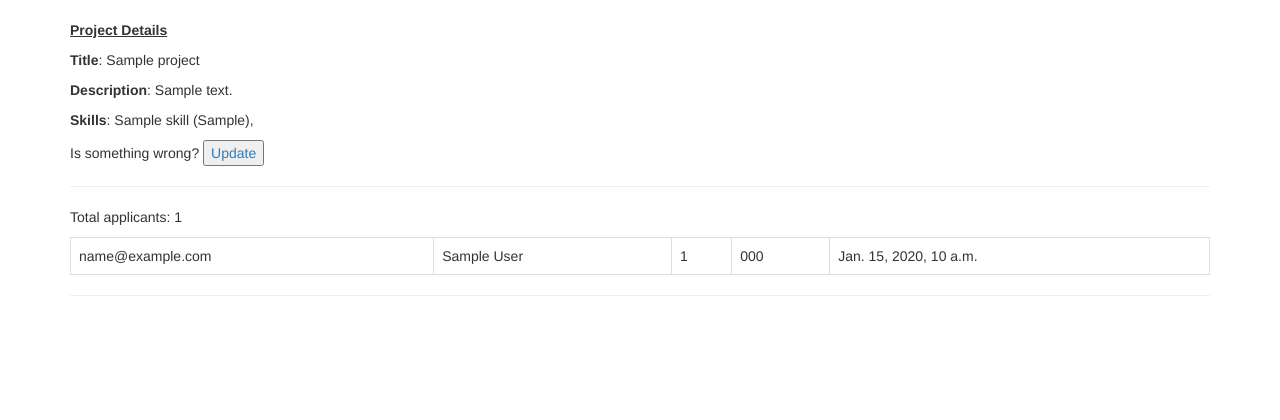
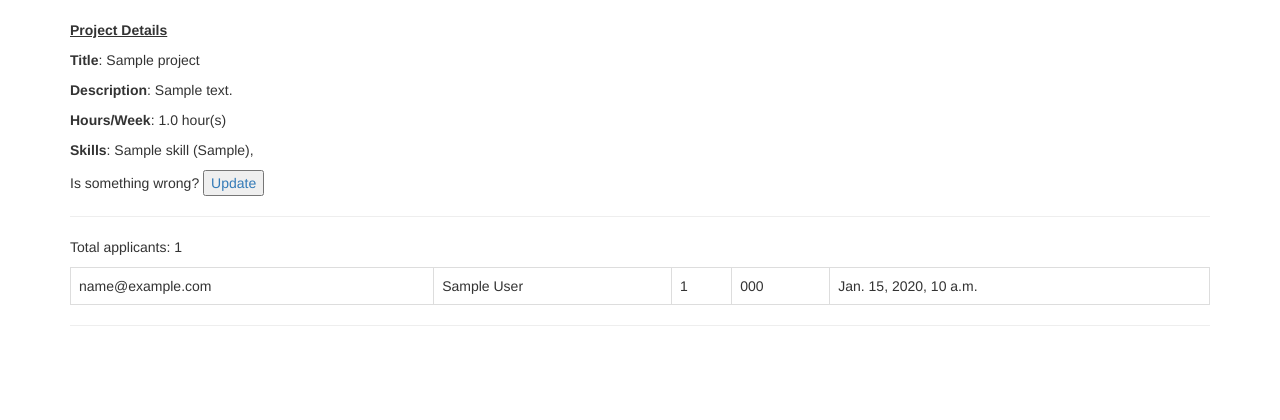
Before and after one commit to narenchoudhary/iitg-fscp, a Django app: template iitgurp/projects/templates/projects/faculty/project_detail.html in a window 1280 px wide. Shown: the part 72-492 px from the top of the page. Run offline with Django 3.2, Linux system fonts and the light colour scheme; the template is opened without the code that fills it: values that come from a table or form of the project are taken from there, others are empty; tables that the repository leaves empty hold one stand-in row (values such as "Sample post"); some libraries are stand-ins or nearby versions.

Commit message:
Add hours_per_week field to Project model

```diff
--- a/iitgurp/projects/forms.py
+++ b/iitgurp/projects/forms.py
@@ -11,7 +11,7 @@ class ProjectCreateForm(forms.ModelForm):
 
     class Meta:
         model = Project
-        fields = ['title', 'description', 'skills']
+        fields = ['title', 'description', 'hours_per_week', 'skills']
         widgets = {
             'skills': ModelSelect2MultipleWidget(
                 queryset=Skill.objects.all().order_by('-name'),
--- a/iitgurp/projects/models.py
+++ b/iitgurp/projects/models.py
@@ -22,6 +22,10 @@ class Project(models.Model):
     faculty = models.ForeignKey(Faculty, null=True, blank=False)
     title = models.CharField(max_length=70, blank=False, null=False)
     description = models.CharField(max_length=300, blank=True, null=True)
+    hours_per_week = models.DecimalField(
+        max_digits=3, decimal_places=1, null=False, blank=False, default=2,
+        verbose_name='Hours Per Week'
+    )
     skills = models.ManyToManyField(Skill, blank=True)
     # dates
     creation_datetime = models.DateTimeField(null=True, blank=True)
--- a/iitgurp/projects/templates/projects/faculty/project_detail.html
+++ b/iitgurp/projects/templates/projects/faculty/project_detail.html
@@ -5,6 +5,7 @@
 
 <p><strong>Title</strong>: {{project.title}}</p>
 <p><strong>Description</strong>: {{project.description}}</p>
+<p><strong>Hours/Week</strong>: {{project.hours_per_week}} hour(s)</p>
 <p><strong>Skills</strong>:
     {% for skill in project.skills.all %}
         {{skill.name}} ({{skill.area}}),
--- a/iitgurp/projects/templates/projects/student/project_detail.html
+++ b/iitgurp/projects/templates/projects/student/project_detail.html
@@ -5,6 +5,7 @@
 
 <p><strong>Title</strong>: {{project.title}}</p>
 <p><strong>Description</strong>: {{project.description}}</p>
+<p><strong>Hours/Week</strong>: {{project.hours_per_week}} hour(s)</p>
 <p><strong>Skills</strong>:
     {% for skill in project.skills.all %}
         {{skill.name}} ({{skill.area}}),
```
Also changed, not shown: iitgurp/projects/migrations/0006_project_hours_per_week.py (added).
